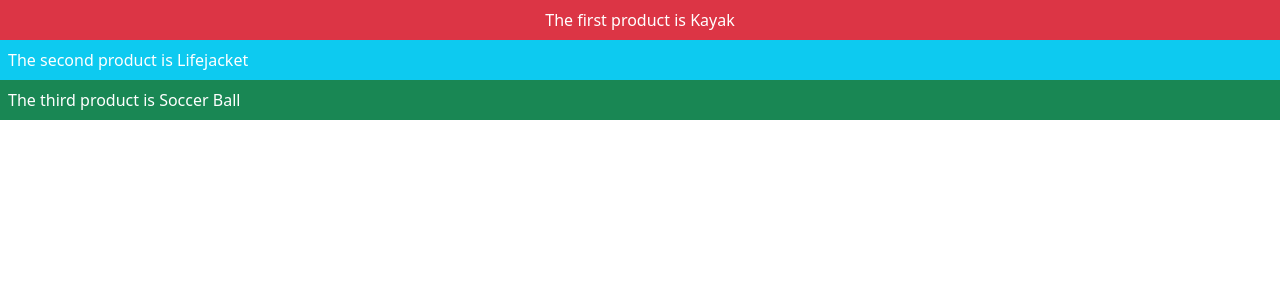
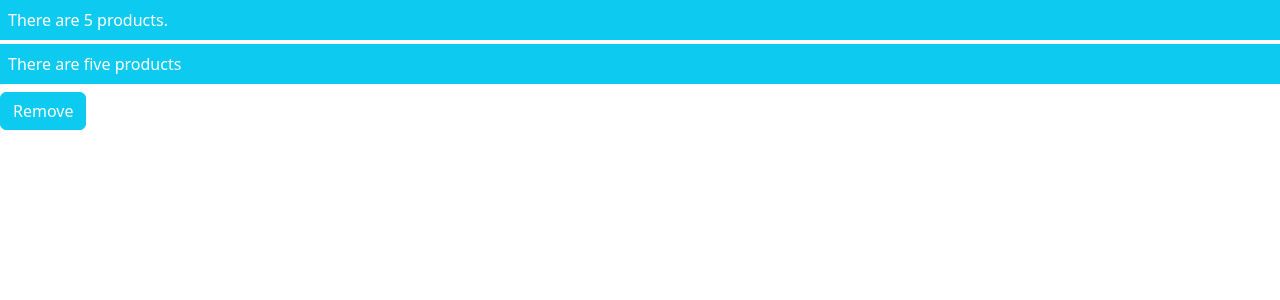
Before and after one commit to AslanHalil/AngularExample, an Angular app: page / in a window 1280 px wide. Shown: the top 300 px of the page. Built offline with nearby package versions, Linux system fonts and the light colour scheme.

Commit message:
Using ngswitch.

```diff
--- a/src/app/component.ts
+++ b/src/app/component.ts
@@ -8,24 +8,15 @@ import {Product} from "./product.model";
 })
 export class ProductComponent {
   private model: Model = new Model();
-
+  targetName: string = "Kayak";
   products = computed<Product[]>(() => this.model.Products());
-
   count = computed<number>(() => this.products().length);
 
-  classes = computed<string>(() =>
-    this.count() == 5 ? "bg-success" : "bg-warning");
-
-  getClasses(key: number) {
-    return "p-2 " + (((this.products()[key].price ?? 0) > 50)
-      ? "bg-info" : "bg-warning");
+  product(key: number): Product | undefined {
+    return this.model.getProduct(key);
   }
 
-  getClassMap(key: number): Object {
-    let product = this.products()[key];
-    return {
-      "text-center bg-danger": product.name == "Kayak",
-      "bg-info": (product.price ?? 0) < 50
-    };
+  removeProduct() {
+    this.model.deleteProduct(this.model.Products()[0].id ?? 0);
   }
 }
--- a/src/app/template.html
+++ b/src/app/template.html
@@ -1,13 +1,13 @@
 <div class="text-white">
-  <div class="p-2" [ngClass]="getClassMap(0)">
-    The first product is {{ products()[0].name }}
+  <div class="bg-info p-2">
+    There are {{ count() }} products.
   </div>
-  <div class="p-2" [ngClass]="getClassMap(1)">
-    The second product is {{ products()[1].name }}
-  </div>
-  <div class="p-2"
-       [ngClass]="{'bg-success': (products()[2].price ?? 0) < 50,
- 'bg-info': (products()[2].price ?? 0) >= 50}">
-    The third product is {{products()[2].name}}
+  <div class="bg-info p-2 mt-1" [ngSwitch]="count()">
+    <span *ngSwitchCase="2">There are two products</span>
+    <span *ngSwitchCase="5">There are five products</span>
+    <span *ngSwitchDefault>This is the default</span>
   </div>
 </div>
+<button class="btn btn-info text-white mt-2" (click)="removeProduct()">
+  Remove
+</button>
```
